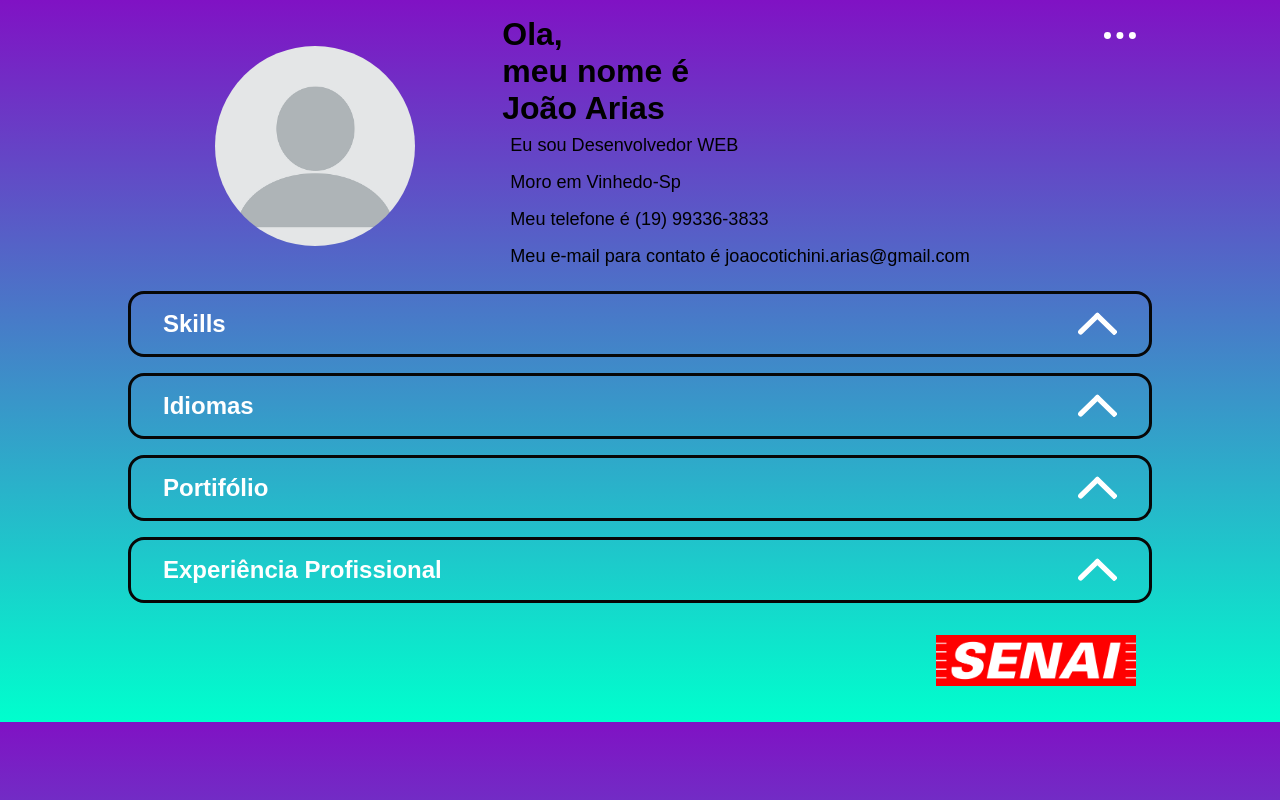
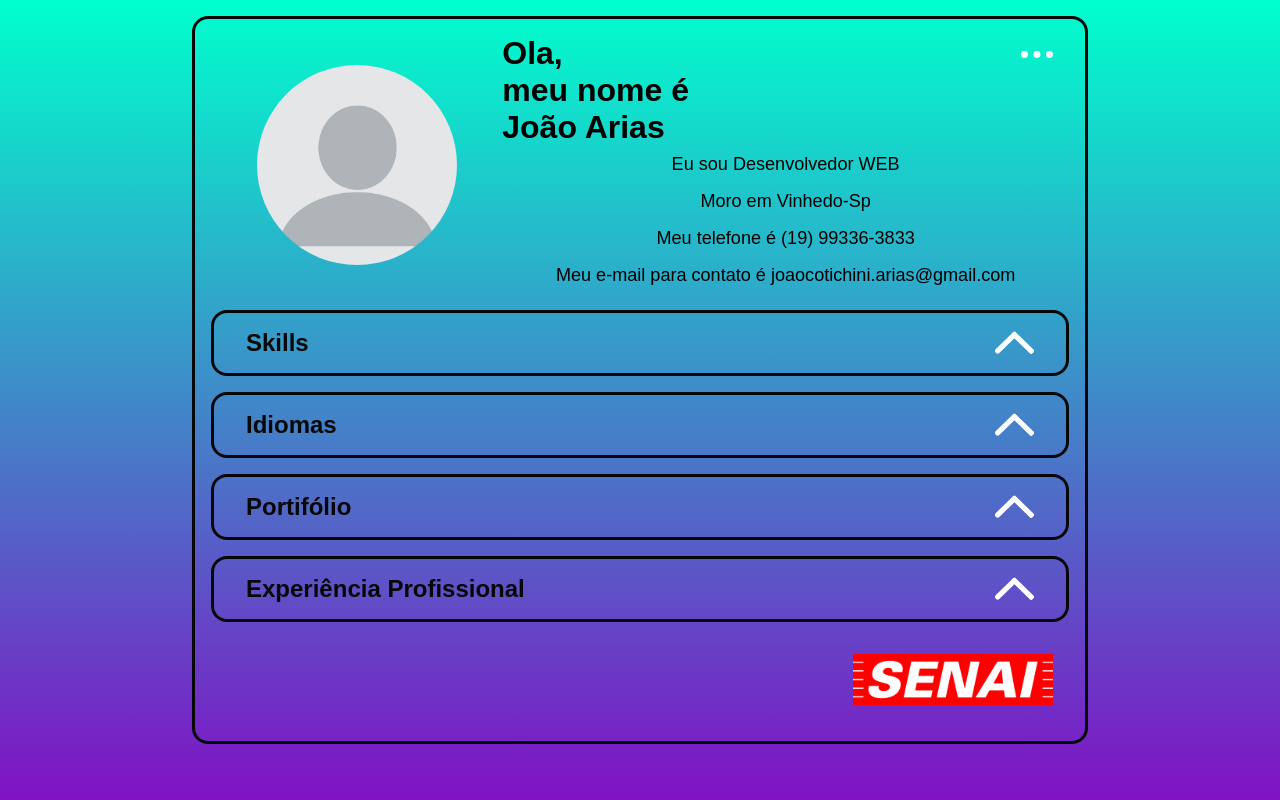
Before and after one commit to szarias/Portifolio, a plain HTML site: page portifolio/index.html in a window 1280 px wide. Drawn offline with Linux system fonts and the light colour scheme; a web font is replaced by a local one.

Commit message:
Meu Portifolio v3.post
post

```diff
--- a/portifolio/assets/css/portifolio.css
+++ b/portifolio/assets/css/portifolio.css
@@ -6,7 +6,9 @@
     font-family: 'Belanosima', sans-serif;
 }
 body{
-    background: linear-gradient(180deg, #8012C4 0%, #00FFCD 100%);
+
+    background-repeat: no-repeat;
+    background-size: cover;
 }
 header{
     display: flex;
@@ -37,7 +39,7 @@ header .titulo{
 .informacao{
     display: flex;
     flex-direction: column;
-    align-items: flex-start;
+    align-items: center;
     width: 100%;
 }
 .informacao p{
@@ -75,14 +77,39 @@ a{
 a:hover{
     text-decoration: underline;
 }
+.main::after,
+.main::before
+{
+    content: '';
+    top: 0;
+    left: 0;
+    display: inline-block;
+    position: fixed;
+    height: 100vh;
+    width: 100vw;
+    bottom: 0;
+    right: 0;
+    background: linear-gradient(180deg, #8012C4 0%, #00FFCD 100%);
+    transform: rotate(180deg);
+    z-index: -1;
+
+}
 .main::after{
     content: '';
     top: auto;
     left: auto;
     bottom: 0;
     right: 0;
-    transform: rotate(180deg);
+
 }
+.main{
+    margin: auto;
+    width: 70%;
+    padding: 1rem;
+    border: 3px solid #070707;
+    border-radius: 1rem;
+}
+
 .janela{
     display: flex;
     flex-direction: column;
@@ -106,7 +133,7 @@ a:hover{
     font-weight: 700;
     padding: 1rem 2rem;
     background-color: transparent;
-    color: #FFFF;
+    color: #070707;
     border: none;
 }
 .janela .abrir h2{
@@ -262,7 +289,7 @@ footer{
 footer img{
     max-width: 200px;
 }
-@media screen and (min-width: 768px){
+@media screen and (min-width: 760px){
     header{
         display: grid;
         grid-template-areas:
```
